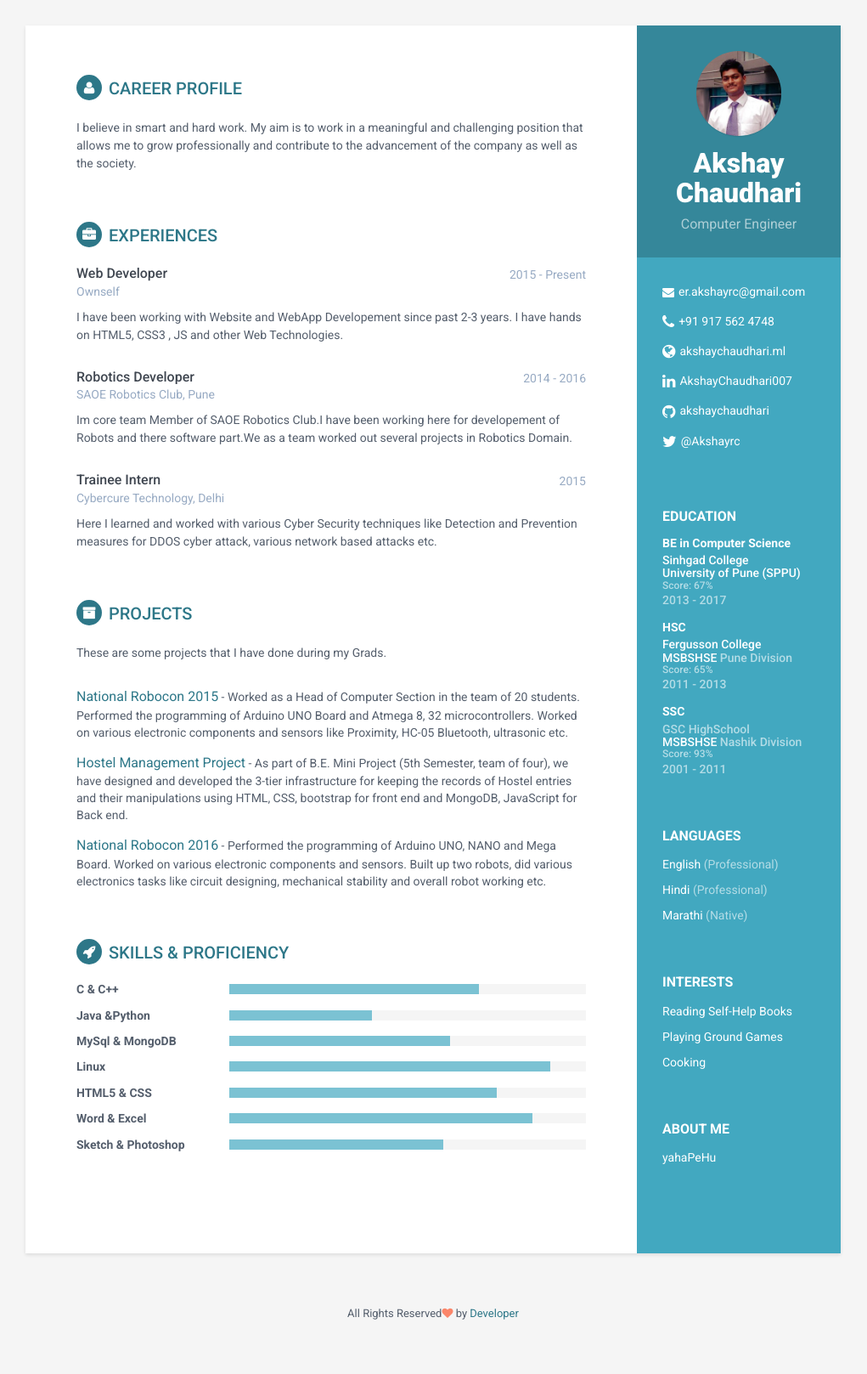
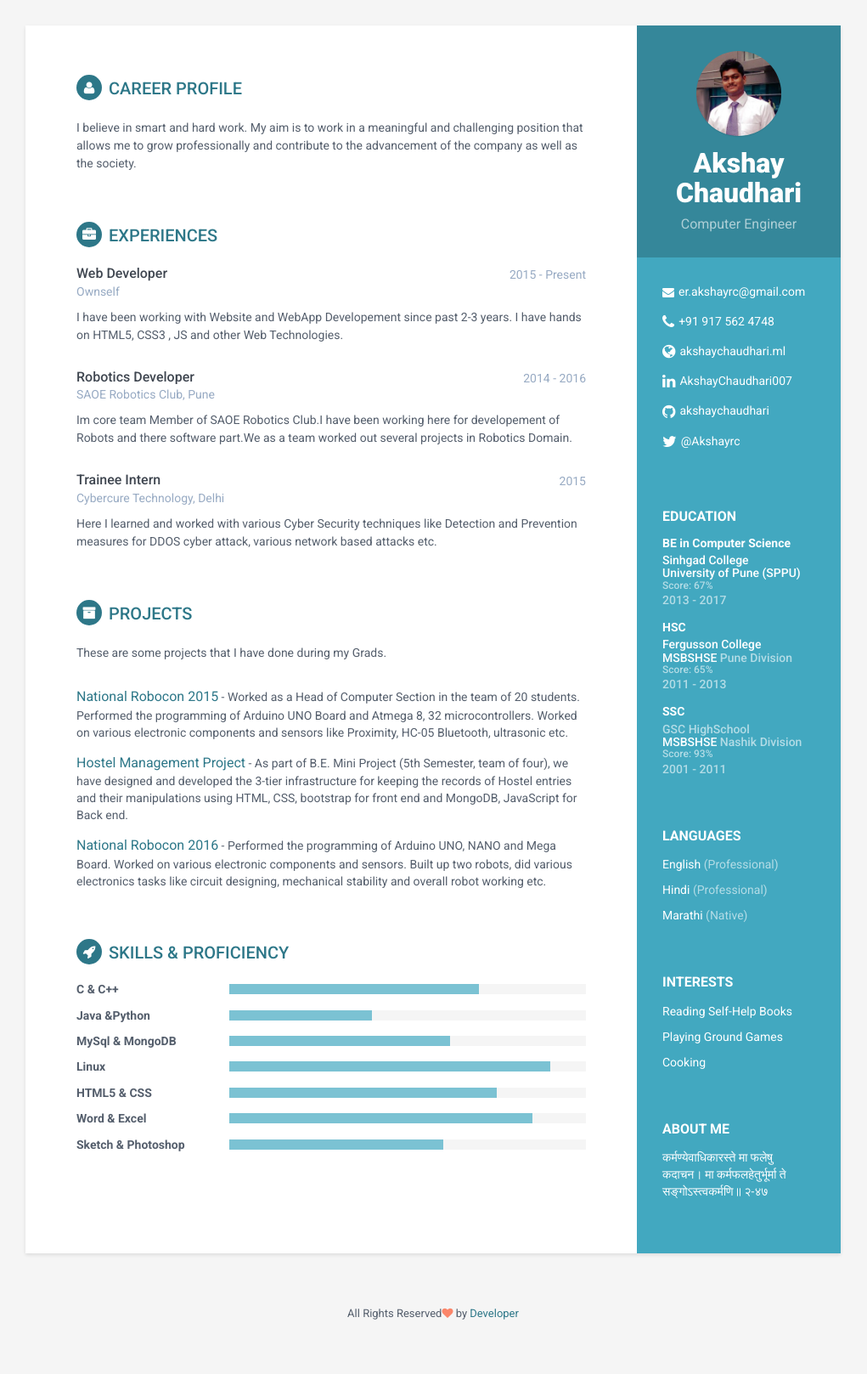
Before and after one commit to akshayrcc/resume-template-fresher, a Jekyll site: the page built from index.html, in a window 1280 px wide. Shown: the whole page at 85% size, without its empty margins (130-1151 px from the left). Built offline with Jekyll 4.4.1, drawn with Linux system fonts in a browser that asks for light colours.

Commit message:
Update interests.html

```diff
--- a/_includes/interests.html
+++ b/_includes/interests.html
@@ -13,6 +13,7 @@
 <div class="remove-container container-block">
 <h2 class="container-block-title">About ME</h2>
 <ul class="list-unstyled interests-list">
-<a href="http://akshaychaudhari.pe.hu"><li>yahaPeHu</li></a>
+<a href="http://akshaychaudhari.pe.hu"><li>कर्मण्येवाधिकारस्ते मा फलेषु कदाचन।
+मा कर्मफलहेतुर्भूर्मा ते सङ्गोऽस्त्वकर्मणि॥ २-४७</li></a>
 </ul>
 </div><!--//interests-->
```
